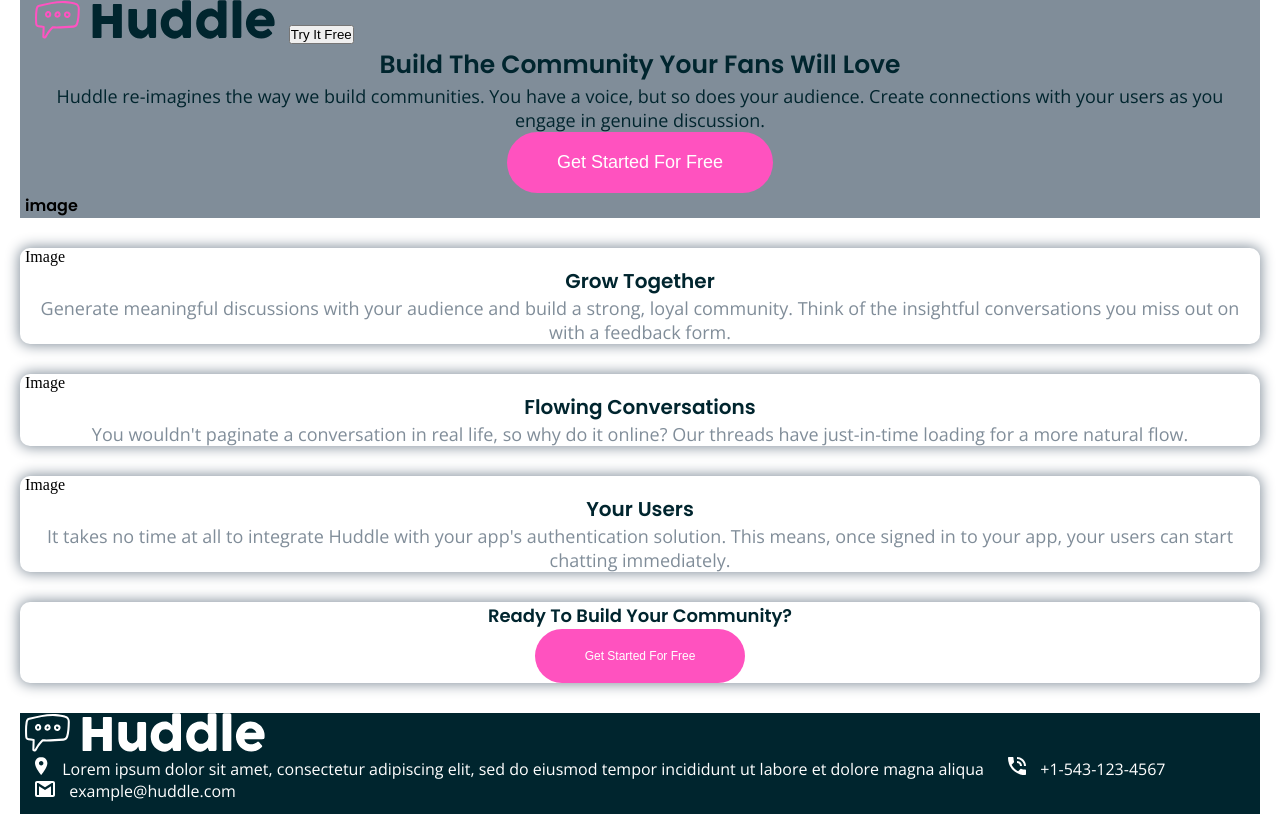
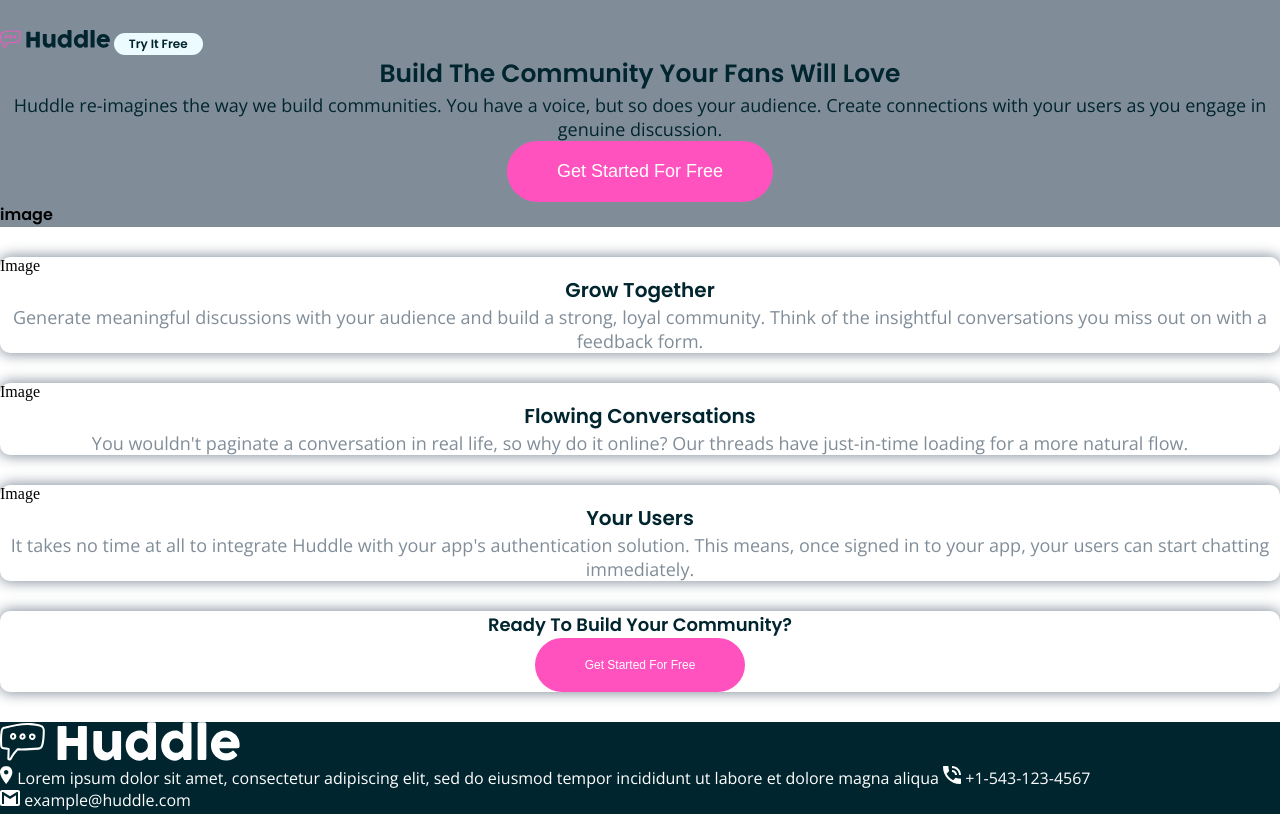
Before and after one commit to BC-MAY-21-ROR/kata-01-diseno-web-k1-ca-reilero-11, a website: page index.html in a window 1280 px wide. Shown: the top 814 px of the page. Drawn offline with nearby package versions, Linux system fonts and the light colour scheme.

Commit message:
-btnTry styles

```diff
--- a/index.html
+++ b/index.html
@@ -3,22 +3,12 @@
   <head>
     <meta charset="UTF-8" />
     <meta name="viewport" content="width=device-width, initial-scale=1.0" />
-    <link
-      rel="icon"
-      type="image/png"
-      sizes="32x32"
-      href="./images/favicon-32x32.png"
-    />
-    <title>
-      Frontend Mentor | Huddle landing page with alternating feature blocks
-    </title>
+    <link rel="icon" type="image/png" sizes="32x32" href="./images/favicon-32x32.png" />
+    <title>Frontend Mentor | Huddle landing page with alternating feature blocks</title>
 
     <link rel="preconnect" href="https://fonts.googleapis.com" />
     <link rel="preconnect" href="https://fonts.gstatic.com" crossorigin />
-    <link
-      href="https://fonts.googleapis.com/css2?family=Open+Sans:wght@300;400;700&family=Poppins:wght@600&display=swap"
-      rel="stylesheet"
-    />
+    <link href="https://fonts.googleapis.com/css2?family=Open+Sans:wght@300;400;700&family=Poppins:wght@600&display=swap" rel="stylesheet" />
 
     <link rel="stylesheet" href="styles/styles.css" />
     <link
@@ -30,32 +20,25 @@
   <body>
     <div class="grid-container">
       <div class="header">
-        <div>
-          <div>
-            <img src="images/logo.svg" alt="" />
-            <button>Try It Free</button>
-          </div>
+        <div class="header-navbar">
+          <img class="logo-header" src="images/logo.svg" alt="" />
+          <button class="btn-try">Try It Free</button>
         </div>
+
         <div class="header-title">
           <h1>Build The Community Your Fans Will Love</h1>
-          <h3>
-            Huddle re-imagines the way we build communities. You have a voice,
-            but so does your audience. Create connections with your users as you
-            engage in genuine discussion.
-          </h3>
+          <h3>Huddle re-imagines the way we build communities. You have a voice, but so does your audience. Create connections with your users as you engage in genuine discussion.</h3>
           <button class="btn-pink">Get Started For Free</button>
         </div>
+
         <div>image</div>
       </div>
+
       <div class="container">
         <div class="Image">Image</div>
         <div class="text">
           <h1>Grow Together</h1>
-          <h3>
-            Generate meaningful discussions with your audience and build a
-            strong, loyal community. Think of the insightful conversations you
-            miss out on with a feedback form.
-          </h3>
+          <h3>Generate meaningful discussions with your audience and build a strong, loyal community. Think of the insightful conversations you miss out on with a feedback form.</h3>
         </div>
       </div>
 
@@ -63,24 +46,18 @@
         <div class="Image">Image</div>
         <div class="text">
           <h1>Flowing Conversations</h1>
-          <h3>
-            You wouldn't paginate a conversation in real life, so why do it
-            online? Our threads have just-in-time loading for a more natural
-            flow.
-          </h3>
+          <h3>You wouldn't paginate a conversation in real life, so why do it online? Our threads have just-in-time loading for a more natural flow.</h3>
         </div>
       </div>
+
       <div class="container">
         <div class="Image">Image</div>
         <div class="text">
           <h1>Your Users</h1>
-          <h3>
-            It takes no time at all to integrate Huddle with your app's
-            authentication solution. This means, once signed in to your app,
-            your users can start chatting immediately.
-          </h3>
+          <h3>It takes no time at all to integrate Huddle with your app's authentication solution. This means, once signed in to your app, your users can start chatting immediately.</h3>
         </div>
       </div>
+
       <div class="pop-up">
         <div class="text">Ready To Build Your Community?</div>
         <button class="btn-pink2">Get Started For Free</button>
@@ -115,11 +92,13 @@
           <p>Blog</p>
           <p>Contact Us</p>
         </div>
+
         <div class="social">
           <i class="fa-brands fa-facebook-f"></i>
           <i class="fa-brands fa-twitter"></i>
           <i class="fa-brands fa-instagram"></i>
         </div>
+
         <div class="copyright">
           <p>&copy; Copyright 2018 Huddle.All rights reserved.</p>
         </div>
--- a/styles.scss
+++ b/styles.scss
@@ -1,24 +1,37 @@
+// ******************** Variables ******************** //
+// ********** Primary Color ************ //
+$pink: hsl(322, 100%, 66%);
+
+// ********** Secondary Colors ************ //
+$grayishblue: hsl(208, 11%, 55%);
+$verydarkcyan: hsl(192, 100%, 9%);
+$verypalecyan: hsl(193, 100%, 96%);
+
+// ********** Fonts ************ //
+
+$font-Poppins: "Poppins", sans-serif;
 $font-Sans: "Open Sans", sans-serif;
-$font-Poppins: "Poppins", sans-serif;
 $font-size: 18px;
-$pink: hsl(322, 100%, 66%);
-/* Neutral */
-$verypalecyan: hsl(193, 100%, 96%);
-$verydarkcyan: hsl(192, 100%, 9%);
-$grayishblue: hsl(208, 11%, 55%);
+
+// ********** Others ************ //
+
 $shadow: 0 0 14px 1px $grayishblue;
 
+// ******************** Mixins ******************** //
+
 @mixin pinkbutton($fontsize) {
+  background-color: $pink;
+  border: none;
+  border-radius: 35px;
+  color: white;
   font-size: $fontsize;
   padding: 20px 50px;
-  background-color: $pink;
-  color: white;
-  border: none;
-  border-radius: 35px;
 }
 
+// ******************** Globals ******************** //
+
 * {
-  margin: 0 5px;
+  margin: 0;
   padding: 0;
 }
 
@@ -27,14 +40,34 @@ p {
 }
 
 .grid-container {
+  column-gap: 20px;
   display: grid;
-  column-gap: 20px;
   row-gap: 30px;
 }
+
+// ******************** Header ******************** //
 
 .header {
   background-color: $grayishblue;
   font-family: $font-Poppins;
+
+  .header-navbar {
+    margin-top: 30px;
+
+    .btn-try {
+      background-color: $verypalecyan;
+      border: none;
+      border-radius: 20px;
+      color: $verydarkcyan;
+      font-family: $font-Poppins;
+      font-size: 12px;
+      padding: 2px 15px;
+    }
+
+    .logo-header {
+      width: 110px;
+    }
+  }
 
   .header-title {
     text-align: center;
@@ -53,16 +86,20 @@ p {
   }
 }
 
+// ******************** Sections ******************** //
+
 .container {
   border-radius: 10px;
   box-shadow: $shadow;
   .text {
     text-align: center;
+
     h1 {
       color: $verydarkcyan;
       font-family: $font-Poppins;
       font-size: 20px;
     }
+
     h3 {
       font-family: $font-Sans;
       font-size: $font-size;
@@ -73,9 +110,10 @@ p {
 }
 
 .pop-up {
+  border-radius: 10px;
   box-shadow: $shadow;
   text-align: center;
-  border-radius: 10px;
+
   .text {
     color: $verydarkcyan;
     font-family: $font-Poppins;
@@ -91,6 +129,8 @@ p {
   @include pinkbutton(12px);
 }
 
+// ******************** Footer ******************** //
+
 .footer {
   background-color: $verydarkcyan;
   font-family: $font-Sans;
@@ -99,6 +139,7 @@ p {
     display: inline-block;
     font-size: $font-size - 2px;
     font-weight: 200;
+
     span {
       color: white;
     }
@@ -113,9 +154,9 @@ p {
   }
 
   .copyright {
-    text-align: center;
     font-size: 10px;
     margin: 30px 0;
+    text-align: center;
   }
 
   img, i {
```
Also changed, not shown: styles/styles.css, 1 other file.
